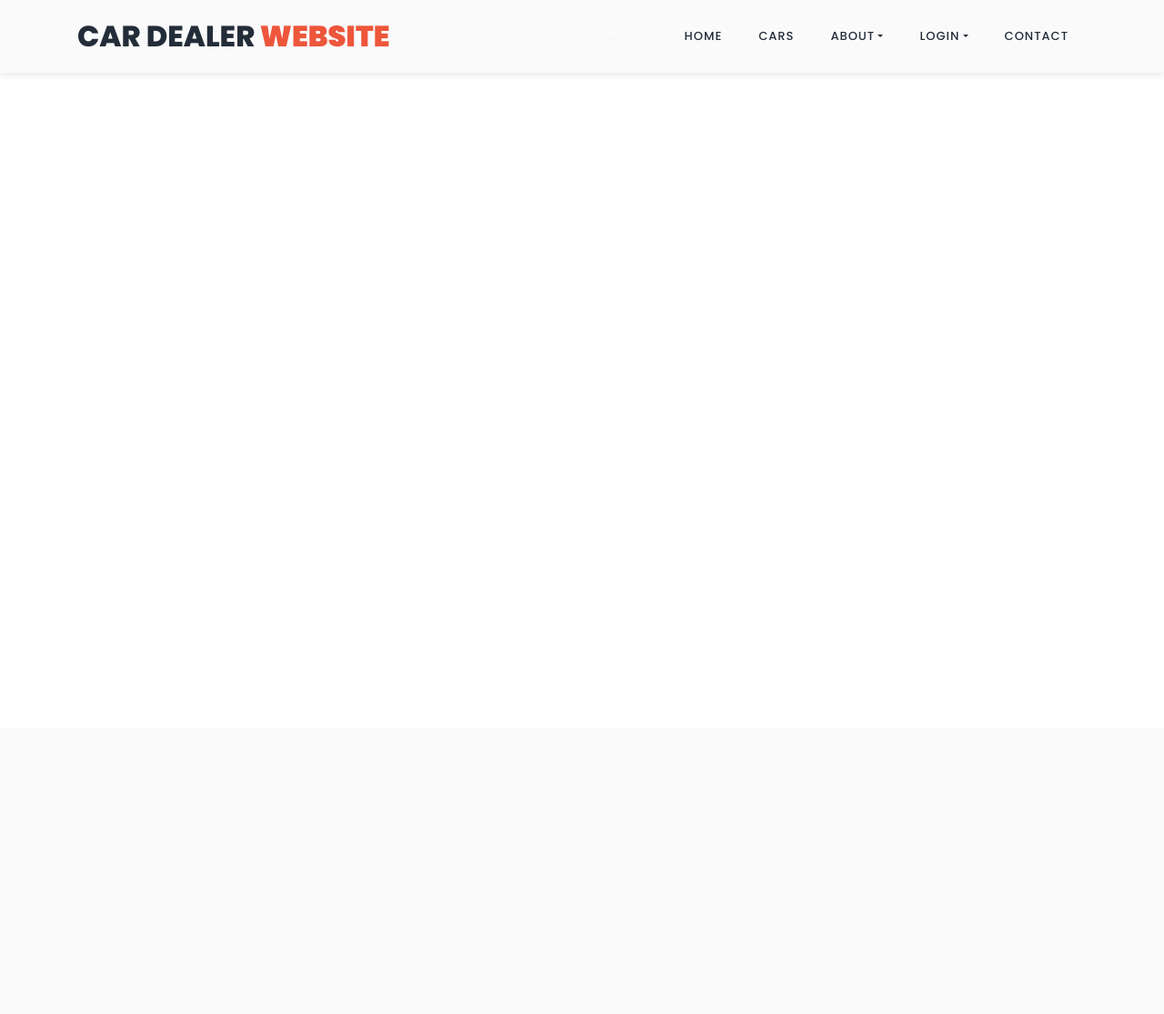
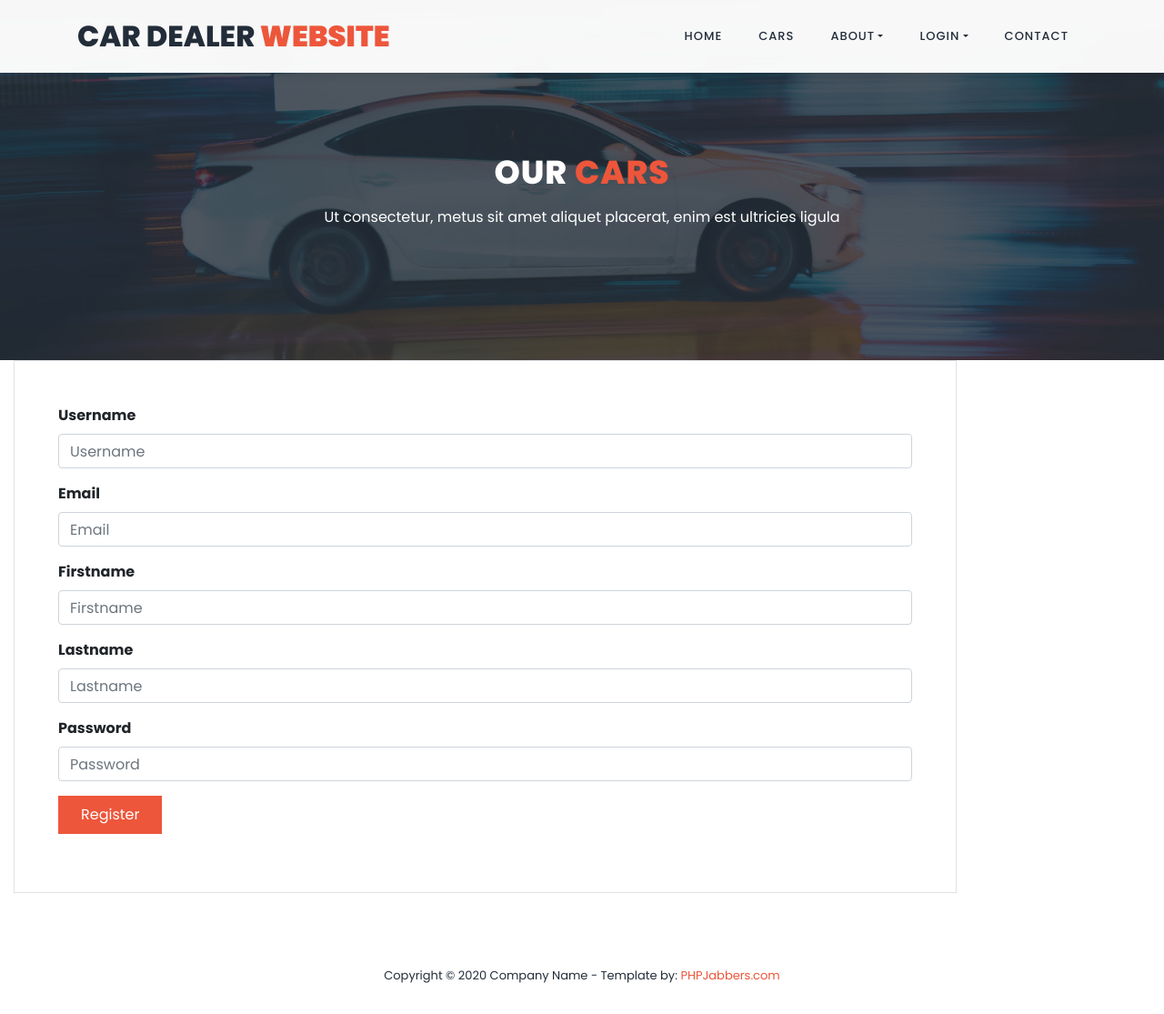
Before and after one commit to abidemi-mina/car_repo, a Django app: page /pages/register/ in a window 1280 px wide. Shown: the whole page at 91% size. Before the commit the page ends 52 px from the top, so only its background shows below. Run offline with Django 3.2, Linux system fonts and the light colour scheme; some libraries are stand-ins or nearby versions.

Commit message:
login/register

```diff
--- a/template/htmls/register.html
+++ b/template/htmls/register.html
@@ -2,8 +2,66 @@
 {% load static %}
 {% block title %}
 Register
-{% endblock%}
+{% endblock %}
 
 
   {% block content %}
+  <section class="section section-bg" id="call-to-action" style="background-image: url({% static 'assets/images/banner-image-1-1920x500.jpg' %})">
+    <div class="container">
+        <div class="row">
+            <div class="col-lg-10 offset-lg-1">
+                <div class="cta-content">
+                    <br>
+                    <br>
+                    <h2>Our <em>Cars</em></h2>
+                    <p>Ut consectetur, metus sit amet aliquet placerat, enim est ultricies ligula</p>
+                </div>
+            </div>
+        </div>
+    </div>
+</section>
+
+    <div class="col-md-12 col-lg-10 mb-5">
+
+      <form action="#" class="p-5 bg-white border">
+
+        <div class="row form-group">
+          <div class="col-md-12 mb-3 mb-md-0">
+            <label class="font-weight-bold" for="username">Username</label>
+            <input type="text" id="username" class="form-control" placeholder="Username">
+          </div>
+        </div>
+      <div class="row form-group">
+          <div class="col-md-12 mb-3 mb-md-0">
+              <label class="font-weight-bold" for="email">Email</label>
+              <input type="email" id="email" class="form-control" placeholder="Email">
+          </div>
+      </div>
+      <div class="row form-group">
+          <div class="col-md-12 mb-3 mb-md-0">
+              <label class="font-weight-bold" for="firstname">Firstname</label>
+              <input type="text" id="firstname" class="form-control" placeholder="Firstname">
+          </div>
+      </div>
+      <div class="row form-group">
+          <div class="col-md-12 mb-3 mb-md-0">
+              <label class="font-weight-bold" for="lastname">Lastname</label>
+              <input type="text" id="lastname" class="form-control" placeholder="Lastname">
+          </div>
+      </div>
+        <div class="row form-group">
+          <div class="col-md-12 mb-3 mb-md-0">
+            <label class="font-weight-bold" for="password">Password</label>
+            <input type="password" id="password" class="form-control" placeholder="Password">
+          </div>
+        </div>
+        <div class="row form-group">
+          <div class="col-md-12">
+            <input type="submit" value="Register" class="btn btn-primary  py-2 px-4 rounded-0">
+          </div>
+        </div>
+
+
+      </form>
+    </div>
   {% endblock %}
```
Also changed, not shown: template/htmls/login.html (+50 -2 lines).
